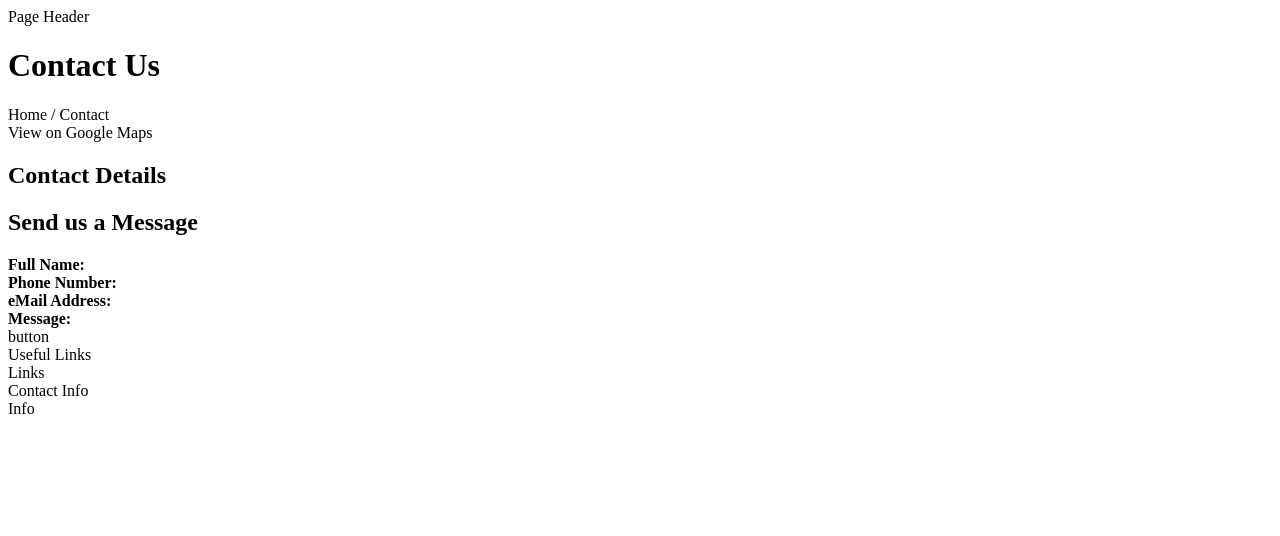
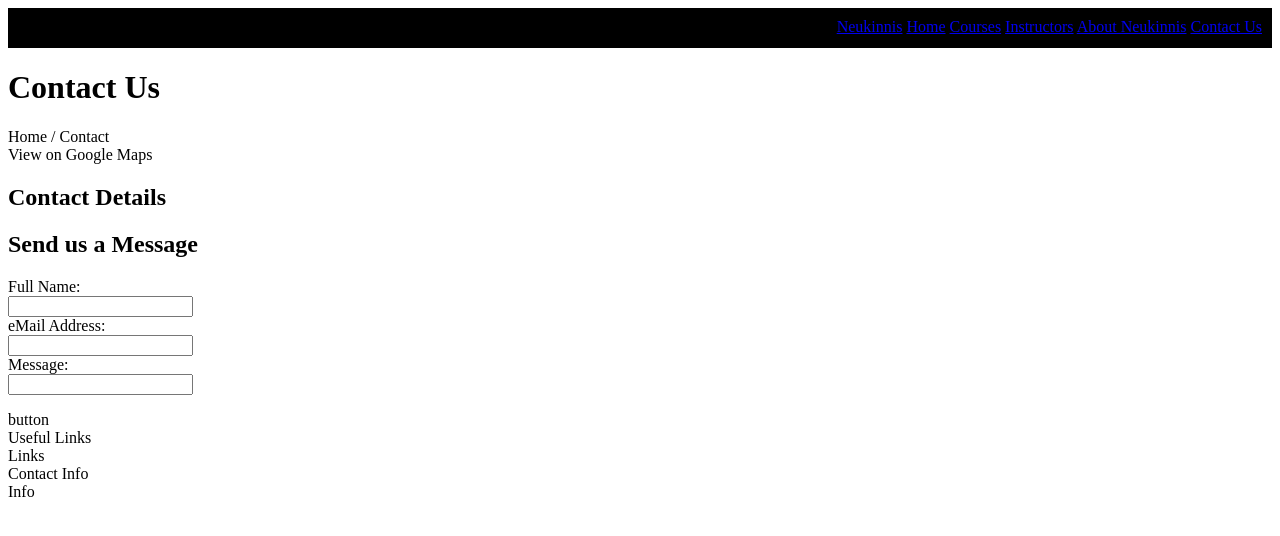
Before and after one commit to startersacademy/fullstack-01, a website: page neukinnis/client/contact/contact.html in a window 1280 px wide. Drawn offline with Linux system fonts and the light colour scheme.

Commit message:
Add updates to html and test file

```diff
--- a/neukinnis/client/contact/contact.html
+++ b/neukinnis/client/contact/contact.html
@@ -1,24 +1,63 @@
-<!DOCTYPE html>
+<!--USE THIS FORM-->
+<!--http://www.w3schools.com/bootstrap/bootstrap_forms.asp-->
+<!--OTHER FORM LINKS-->
+<!--from Creatin an HTML5 Responsive Form with Javascript detection-->
+<!--http://www.onextrapixel.com/2013/01/18/creating-an-html5-responsive-ready-contact-form-with-javascript-detection/-->
+
+<!--Bootstrap form http://cssdeck.com/labs/twitter-bootstrap-contact-form-->
 <html>
 <head lang="en">
     <meta charset="UTF-8">
-    <title>Neukinnis</title>
-    <link rel="stylesheet" type="text/css" href="style.css"
+    <title>Contact Us</title>
+    <link rel="stylesheet" type="text/css" href="style.css">
 </head>
 <body>
-<div class="header">Page Header</div>
-<h1 class="title">Contact Us</h1>
-<div class="navigation"> Home / Contact</div>
 <div>
-  <div class="map">View on Google Maps</div>
-  <h2 class="sub-title">Contact Details</h2>
+  <div id="header">
+    <a href="/neukinnis">Neukinnis</a>
+        <a href="/home">Home</a>
+        <a href="/courses">Courses</a>
+        <a href="/instructors">Instructors</a>
+        <a href="/about">About Neukinnis</a>
+        <a href="/contact">Contact Us</a>
+  </div>
+
+</div>
+  <h1 class="title">Contact Us</h1>
+<!--<div id="section">-->
+  <div id="navigation">
+    Home / Contact
+  </div>
+
+  <div class="map">
+       <!--style="-->
+        <!--width: 50%;-->
+        <!--height: 50%;"-->
+        View on Google Maps
+  <!--</div>-->
+
+  <h2 class="sub-title"> Contact Details</h2>
 </div>
 <h2 class="subTitle">Send us a Message</h2>
 <div>
-  <div class="form-title">Full Name:</div>
-  <div class="form-title">Phone Number:</div>
-  <div class="form-title">eMail Address:</div>
-  <div class="form-title">Message:</div>
+  <!--<form class="form-title">Full Name:<br>-->
+  <form class="form-title">
+    Full Name:
+      <br>
+        <input type="text" name="fullname">
+      <br>
+    <!--<div class="form-title">Phone Number:</div>-->
+    eMail Address:
+      <br>
+        <input type="text" name="eMail">
+      <br>
+    <!--<div class="form-title">eMail Address:</div>-->
+    <!--<div class="form-title">Message:</div>-->
+    Message:
+      <br>
+        <input type="text" name="eMail">
+      <br>
+  </form>
   <div class="form-button">button</div>
 </div>
 <div>
--- a/neukinnis/client/contact/style.css
+++ b/neukinnis/client/contact/style.css
@@ -1,4 +1,31 @@
-.form-title {
+#form-title {
   font-weight: bold;
   /*color: blue;*/
 }
+
+#header {
+  background-color: black;
+  color: white;
+  height: 40px;
+  text-align: right;
+  /*word-spacing: 10px;*/
+  padding: 10px;
+}
+
+/*#section {*/
+  /*background-color:#eeeeee;*/
+  /*width:700px;*/
+  /*float:left;*/
+  /*padding:10px;*/
+  /*text-align: right;*/
+  /*padding: 10px;*/
+/*}*/
+
+
+*{
+  -webkit-box-sizing: border-box;
+  -moz-box-sizing: border-box;
+  -ms-box-sizing: border-box;
+  box-sizing: border-box;
+
+}
```
Also changed, not shown: neukinnis/client/contact/index.html (added, +10 -0 lines), neukinnis/client/contact/spec/integration/test-name.spec.js (+13 -4 lines).
